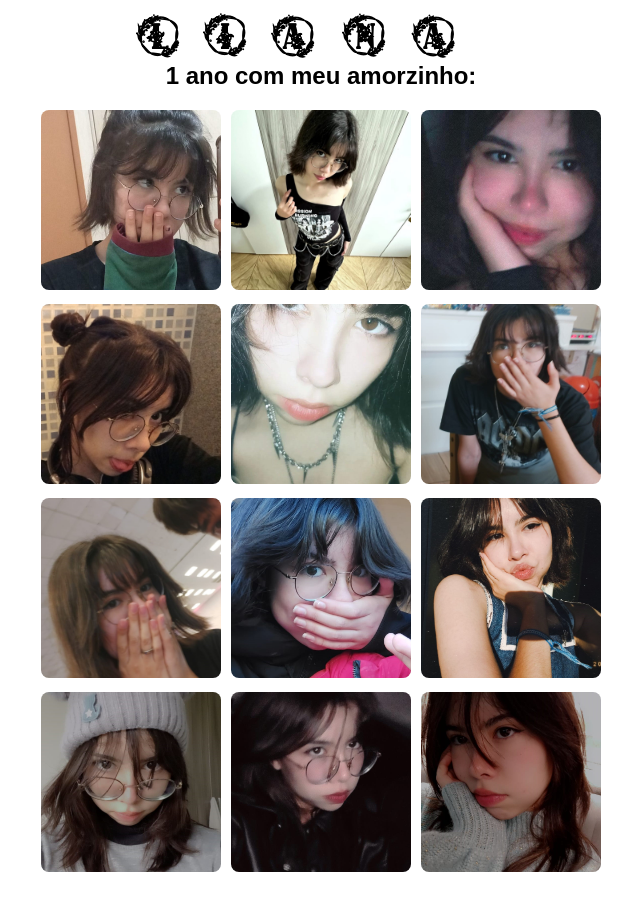
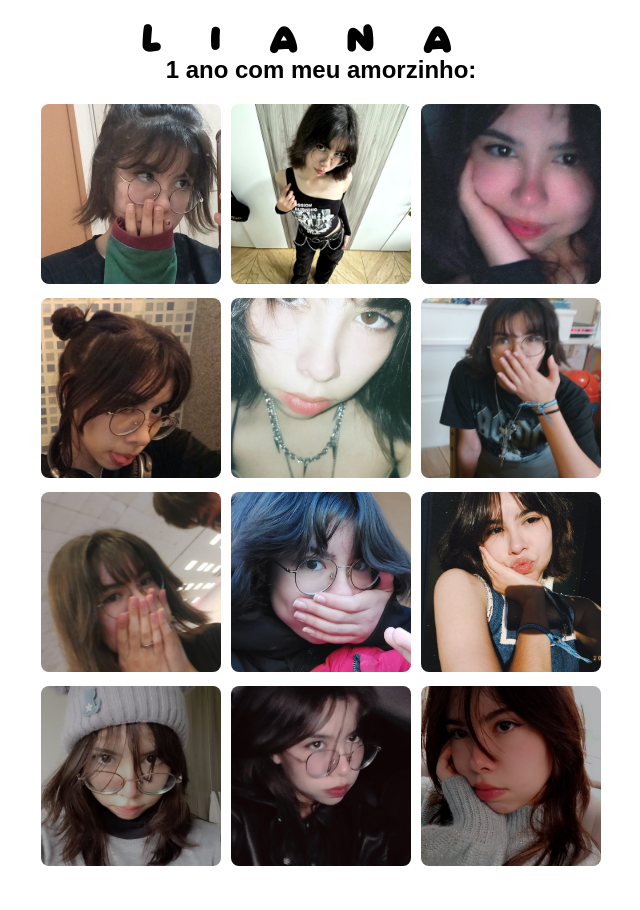
Before and after one commit to JosephTHDVy/LIANA, a plain HTML site: page gallery.html in a window 1280 px wide. Shown: the whole page, without its empty margins (319-959 px from the left). Drawn offline with Linux system fonts and the light colour scheme.

Commit message:
Update style.css

```diff
--- a/style.css
+++ b/style.css
@@ -117,8 +117,9 @@
   }
 
   .nome {
-    font-family: Adenium;
+    font-family: Star;
     letter-spacing: 50px;
+    text-align: center;
   }
 
   .intro {
```
